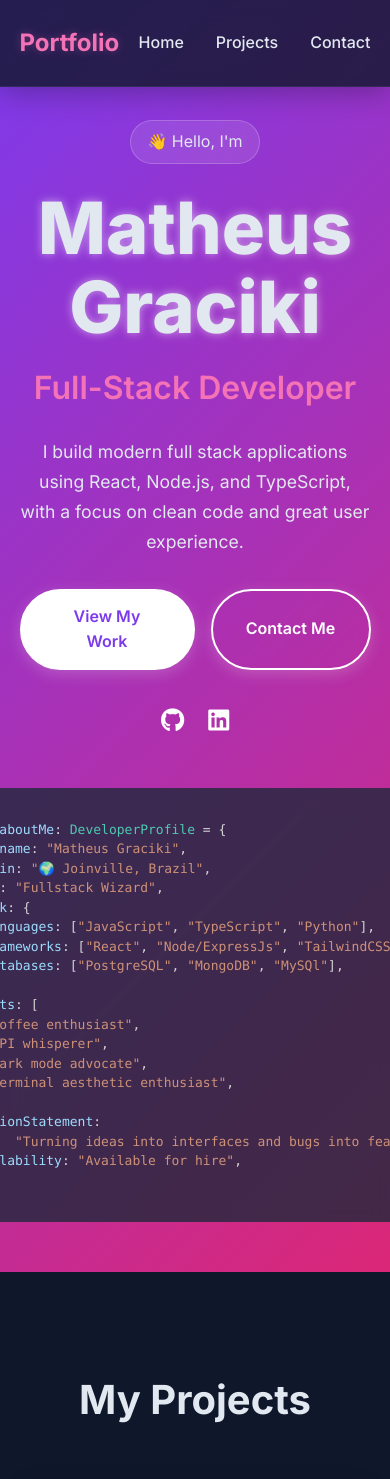
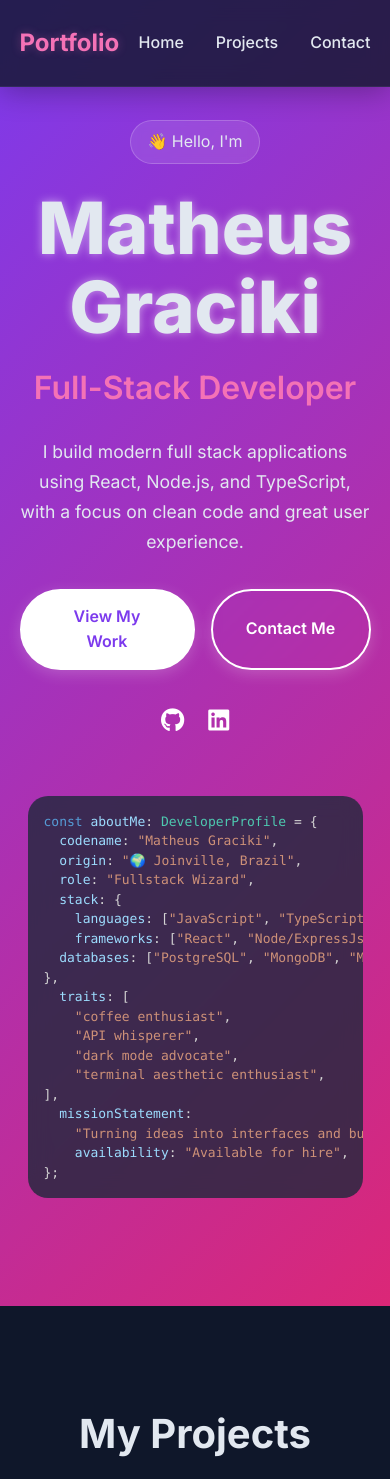
Before and after one commit to MatheusGraciki/React-Portifolio, a React (Vite) app in the folder Portifolio/: page / in a window 390 px wide. Shown: the top 1479 px of the page. Built offline with nearby package versions, Linux system fonts and the light colour scheme.

Commit message:
Fix: make the 'about-me' more responsive

```diff
--- a/Portifolio/src/App.css
+++ b/Portifolio/src/App.css
@@ -1,9 +1,11 @@
+/* Reset básico */
 * {
     margin: 0;
     padding: 0;
     box-sizing: border-box;
 }
 
+/* Variáveis */
 :root {
     --primary-color: #7c3aed;
     --primary-dark: #5b21b6;
@@ -20,12 +22,14 @@
     --card-border: rgba(148, 163, 184, 0.1);
 }
 
+/* Body */
 body {
     line-height: 1.6;
     color: var(--text-color);
     background: var(--background);
 }
 
+/* App Animation */
 .app {
     opacity: 0;
     transform: translateY(20px);
@@ -39,6 +43,7 @@ body {
     transform: translateY(0);
 }
 
+/* Navbar */
 .navbar {
     position: fixed;
     top: 0;
@@ -72,7 +77,7 @@ body {
     text-decoration: none;
     color: var(--text-color);
     font-weight: 500;
-    transition: all 0.3 ease;
+    transition: all 0.3s ease;
     position: relative;
     cursor: pointer;
 }
@@ -97,15 +102,9 @@ body {
 }
 
 /* Hero Section */
-
 .hero {
     min-height: 100vh;
-    background: linear-gradient(
-        135deg,
-        var(--gradient-start) 0%,
-        var(--gradient-end) 100%
-    );
-
+    background: linear-gradient(135deg, var(--gradient-start) 0%, var(--gradient-end) 100%);
     display: flex;
     align-items: center;
     padding: 0 5%;
@@ -218,12 +217,7 @@ body {
     left: -100%;
     width: 100%;
     height: 100%;
-    background: linear-gradient(
-        90deg,
-        transparent,
-        rgba(255, 255, 255, 0.2),
-        transparent
-    );
+    background: linear-gradient(90deg, transparent, rgba(255, 255, 255, 0.2), transparent);
     transition: 0.5s;
 }
 
@@ -274,18 +268,26 @@ position: absolute;
     font-size: 1.5rem;
 }
 
+/* Hero Image e SyntaxHighlighter */
 .hero-image-container {
     flex: 1;
     position: relative;
     max-width: 600px;
+    width: 100%;
+    display: flex;
+    justify-content: center;
 }
 
 .code-display {
     width: 100%;
+    max-width: 100%;
+    overflow-x: auto;
+    box-sizing: border-box;
+    padding: 2rem;
+    margin-bottom: 50px;
 }
 
 /* Hero Media Queries */
-
 @media (max-width: 1024px) {
     .hero-container {
         flex-direction: column;
@@ -306,16 +308,25 @@ font-size: 1.5rem;
     .social-links {
         justify-content: center;
     }
+
+    .code-display {
+        padding: 1rem;
+    }
 }
 
 @media (max-width: 768px) {
     .hero-image-container {
-        display: none;
+        display: block;
+        max-width: 100%;
+    }
+
+    .hero-image-container .code-display {
+        padding: 0.5rem;
+        font-size: 0.9rem;
     }
 }
 
 /* Projects Sections */
-
 .projects {
     padding: 6rem 5%;
     background-color: var(--background);
@@ -341,7 +352,7 @@ font-size: 1.5rem;
     border-radius: 1rem;
     overflow: hidden;
     box-shadow: 0 4px 20px rgba(0, 0, 0, 0.2);
-    transition: all 0.3 ease;
+    transition: all 0.3s ease;
     border: 1px solid var(--card-border);
     position: relative;
     display: flex;
@@ -355,12 +366,7 @@ font-size: 1.5rem;
     left: 0;
     right: 0;
     bottom: 0;
-    background: linear-gradient(
-        135deg,
-        var(--gradient-start) 0%,
-        var(--gradient-end) 100%
-        );
-
+    background: linear-gradient(135deg, var(--gradient-start) 0%, var(--gradient-end) 100%);
     opacity: 0;
     transition: opacity 0.3s ease;
     z-index: 1;
@@ -391,12 +397,7 @@ font-size: 1.5rem;
     left: 0;
     right: 0;
     bottom: 0;
-    background: linear-gradient(
-        45deg,
-        transparent 0%,
-        rgba(255, 255, 255, 0.1) 50%,
-        transparent 100%
-    );
+    background: linear-gradient(45deg, transparent 0%, rgba(255, 255, 255, 0.1) 50%, transparent 100%);
     transform: translateX(-100%);
     transition: transform 0.6s ease;
 }
--- a/Portifolio/src/components/Hero.jsx
+++ b/Portifolio/src/components/Hero.jsx
@@ -88,7 +88,7 @@ export const Hero = () => {
                 </motion.div>
 
                 <motion.div
-                className='hero-code-container'
+                className='hero-image-container'
                 initial={{ opacity: 0, x: 50 }}
                 animate={{ opacity: 1, x: 0 }}
                 transition={{ duration: 0.8, delay: 0.4 }}
@@ -97,12 +97,14 @@ export const Hero = () => {
                         <SyntaxHighlighter
                         language="typescript"
                         customStyle={{
-                            margin: 0,
-                            padding: "2rem",
-                            height: "100%",
+                            margin: "0",
+                            padding: window.innerWidth < 768 ? "1rem" : "2rem",
+                            width: "100%",
+                            maxWidth: "100%",
                             borderRadius: "20px",
                             background: "rgba(30, 41, 59, 0.8)",
                             backdropFilter: "blur(10px)",
+                            overflowX: "auto",
                             marginBottom: 50,
                         }}
                         style={vscDarkPlus}
@@ -112,8 +114,8 @@ export const Hero = () => {
   origin: "🌍 Joinville, Brazil",
   role: "Fullstack Wizard",
   stack: {
-    languages: ["JavaScript", "TypeScript", "Python"],
-    frameworks: ["React", "Node/ExpressJs", "TailwindCSS",],
+    languages: ["JavaScript", "TypeScript"],
+    frameworks: ["React", "Node/ExpressJs"],
   databases: ["PostgreSQL", "MongoDB", "MySQl"],
 },
   traits: [
```
Lines whose indentation alone changed are shown as unchanged.
